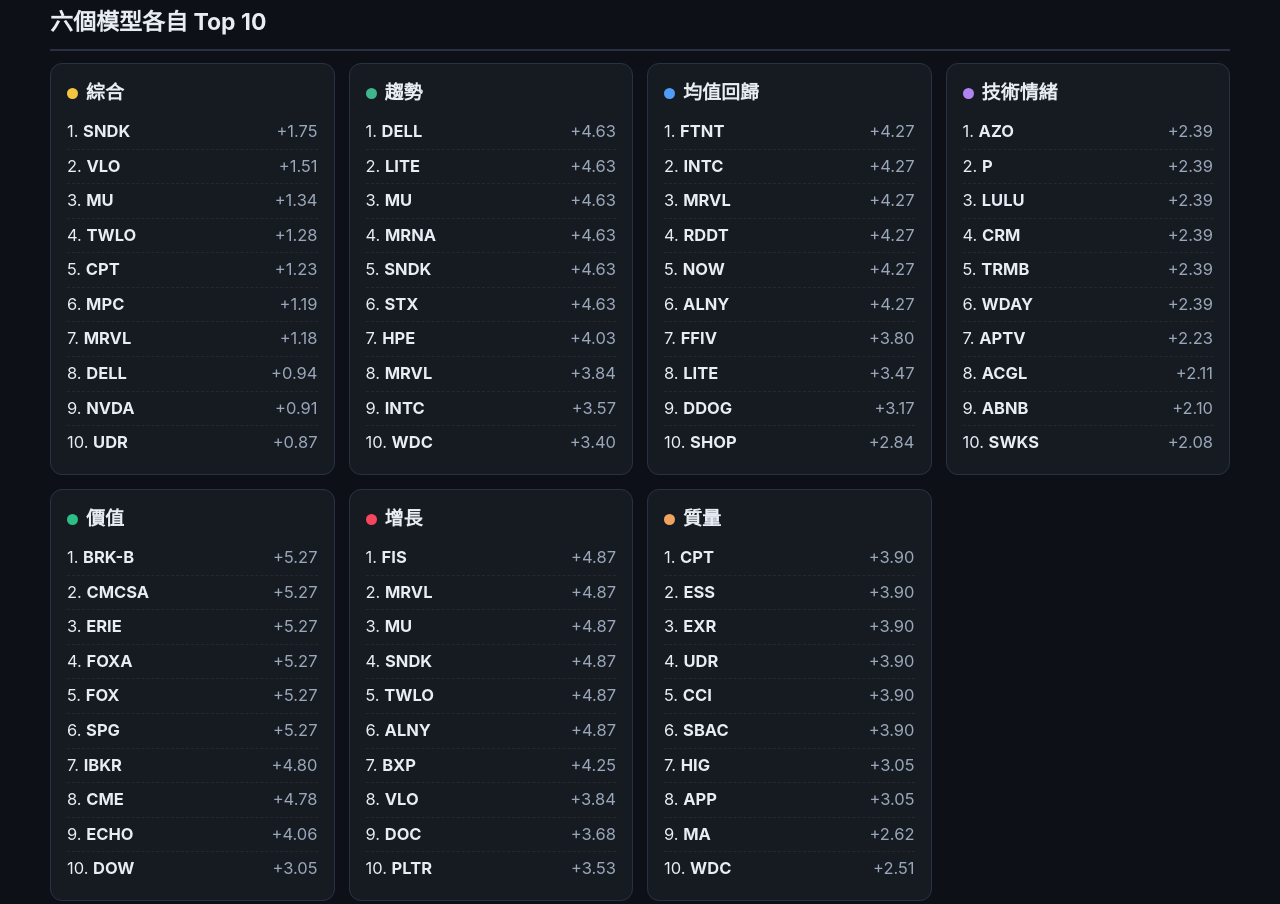
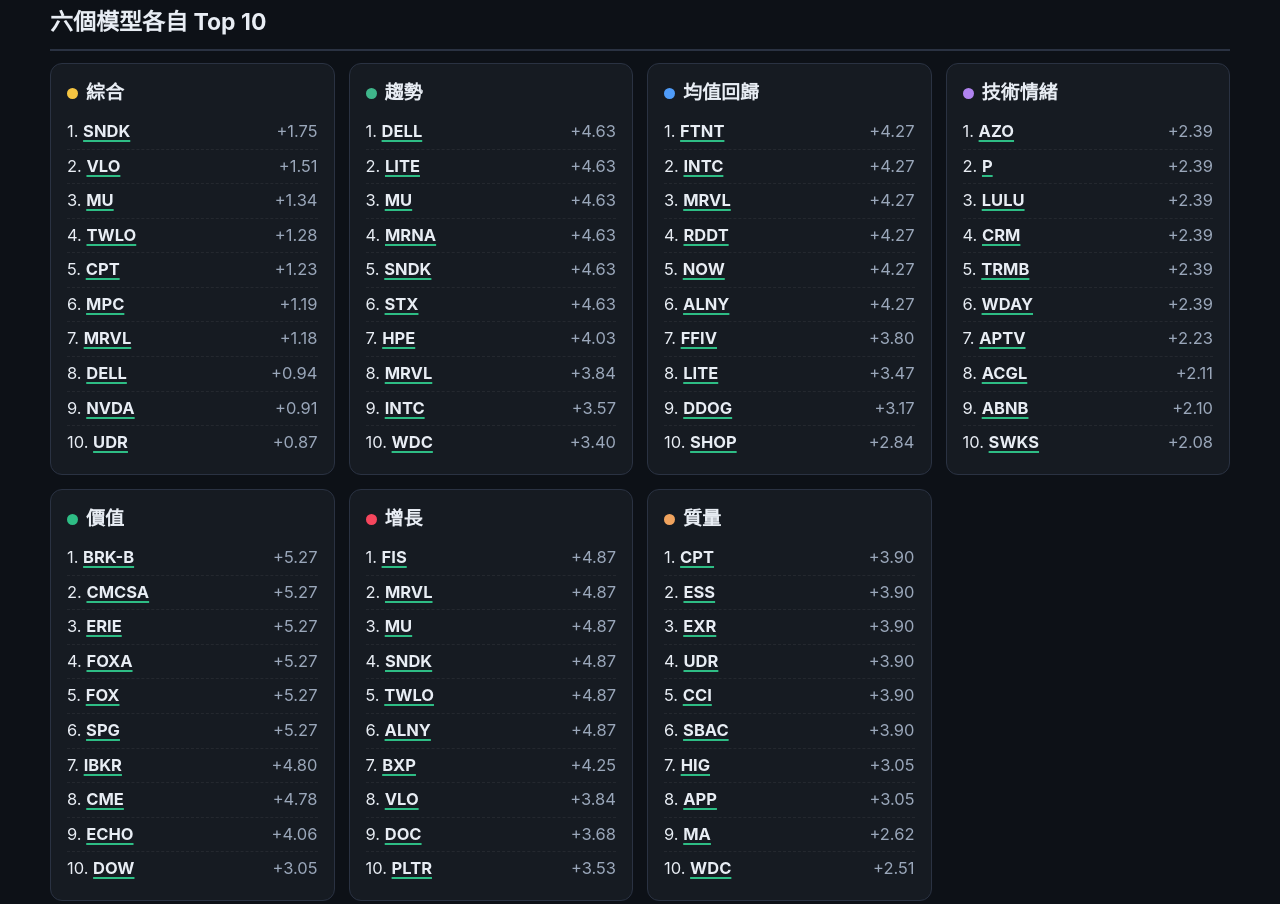
Before and after one commit to at3838/blackbox-models, a plain HTML site: page index.html in a window 1280 px wide. Shown: the part 2860-3764 px from the top of the page. Drawn offline with Linux system fonts and the light colour scheme.

Commit message:
模型 Top 10 卡代號都加 Yahoo 連結（同 Top 30 表一樣）

```diff
--- a/index.html
+++ b/index.html
@@ -47,6 +47,7 @@
   .card li{display:flex; justify-content:space-between; padding:4px 0; font-size:16.5px; border-top:1px dashed rgba(255,255,255,.06);}
   .card li:first-child{border-top:none;}
   .card li .s{color:var(--dim);}
+  .card li a.ticker{color:inherit; text-decoration:underline; text-decoration-color:var(--green); text-decoration-thickness:2px; text-underline-offset:3px;}
   .chartbox{background:var(--panel); border:1px solid var(--line); border-radius:12px; padding:14px;}
   .legend{display:flex; flex-wrap:wrap; gap:8px; margin-bottom:10px;}
   .legend label{font-size:15.5px; background:var(--panel2); border:1px solid var(--line); border-radius:20px; padding:4px 12px; cursor:pointer; user-select:none;}
@@ -186,7 +187,7 @@
 
   const mg = document.getElementById("models");
   mg.innerHTML = MODELS.filter(m=>m[0]!=="spy").map(([k,label,color])=>{
-    const items = (d.modelTop10[k]||[]).map(([s,v],i)=>`<li><span>${i+1}. <b>${s}</b></span><span class="s">${fmt(v)}</span></li>`).join("");
+    const items = (d.modelTop10[k]||[]).map(([s,v],i)=>`<li><span>${i+1}. <b><a class="ticker" href="${yahooUrl(s)}" target="_blank" rel="noopener" aria-label="${s} — Yahoo Finance" title="${s} — Yahoo Finance">${s}</a></b></span><span class="s">${fmt(v)}</span></li>`).join("");
     return `<div class="card"><h3><span class="dot" style="background:${color}"></span>${label}</h3><ol>${items}</ol></div>`;
   }).join("");
 
```
